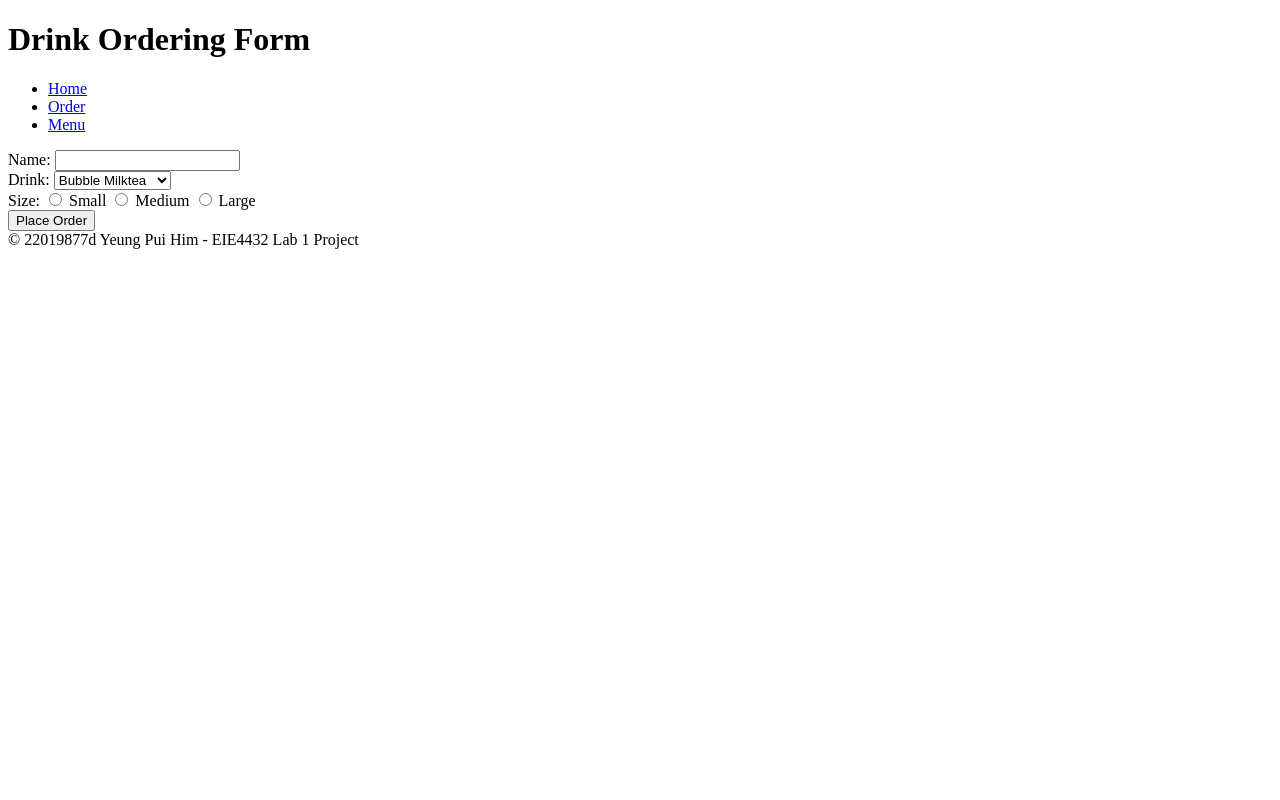
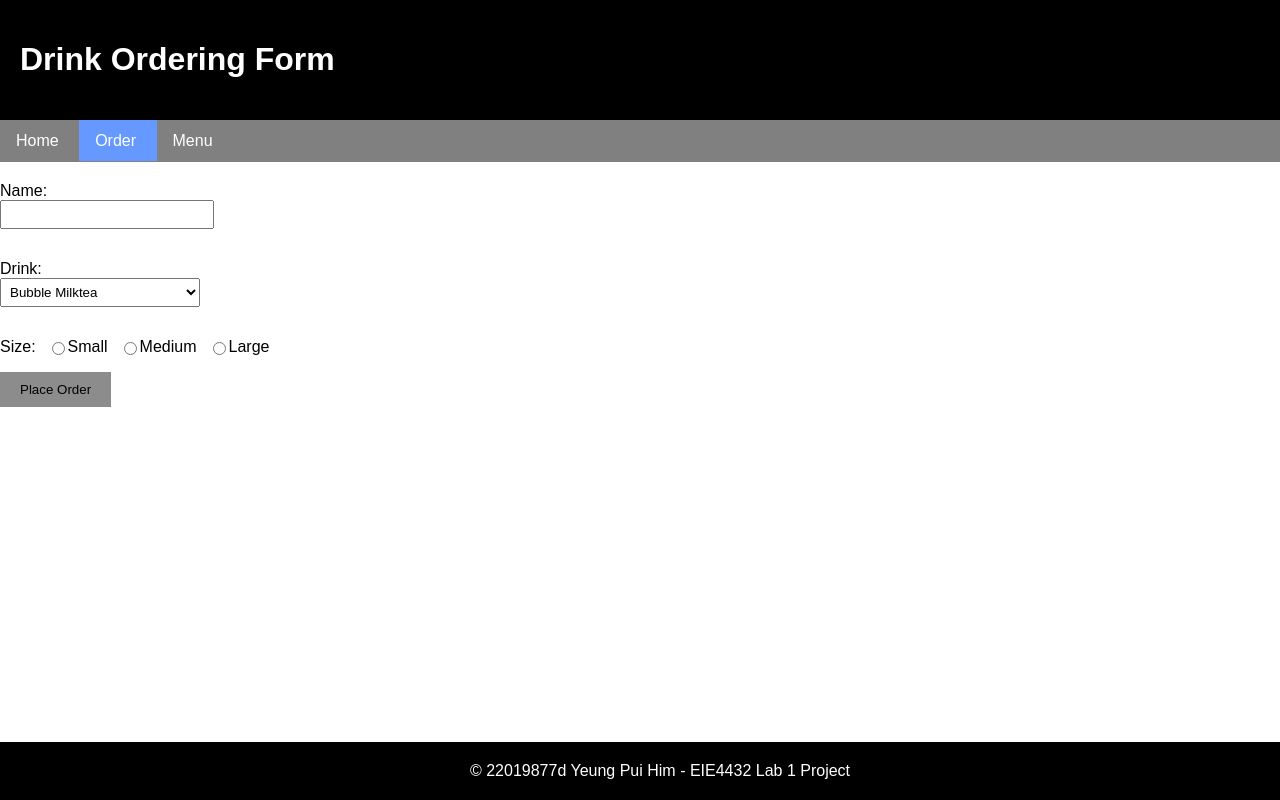
Before and after one commit to alan245245/EIE4432_Lab1, a plain HTML site: page order.html in a window 1280 px wide. Drawn offline with Linux system fonts and the light colour scheme.

Commit message:
Lab #2.3

```diff
--- a/order.html
+++ b/order.html
@@ -1,6 +1,7 @@
 <!DOCTYPE html>
 <html>
     <head>
+        <link rel="stylesheet" href="styles/order.css">
         <title>22019877d_Drink Ordering Form </title>
     </head>
     <body>
@@ -10,7 +11,7 @@
         <nav>
             <ul>
                 <li> <a href=#>Home</a> </li>
-                <li> <a href=#>Order</a> </li>
+                <li class="currentPage"> <a href=#>Order</a> </li>
                 <li> <a href=#>Menu</a> </li>
             </ul>
         </nav>
--- /dev/null
+++ b/styles/order.css
@@ -0,0 +1,100 @@
+header {
+    background-color: black;
+    color: white;
+    padding: 20px;
+}
+
+nav ul {
+    list-style: none;
+    margin: 0px;
+    padding-top: 12px;
+    padding-bottom: 12px;
+    padding-left: 0px;
+    padding-right: 0px;
+    background-color: gray;
+}
+
+nav ul li {
+    display: inline;
+    padding-top: 12px;
+    padding-bottom: 12px;
+    padding-left: 16px;
+    padding-right: 16px;
+}
+
+nav ul li a {
+    text-decoration: none;
+    color: white;
+}
+
+nav ul li:hover {
+    background-color: #8c8c8c;
+}
+
+li.currentPage {
+    background-color: #6699ff;
+}
+
+body {
+    font-family: Arial, sans-serif;
+
+    margin: 0px;
+    padding: 0px;
+    display: flex;
+    flex-direction: column;
+    min-height: 100%;
+}
+
+form {
+    margin-top: 20px;
+    margin-bottom: 20px;
+    display: flex;
+    flex-direction: column;
+    gap: 16px;
+}
+
+.size-select {
+    display: flex;
+}
+
+label {
+    display: block;
+}
+
+input[type="text"], select {
+    width: 200px;
+    padding: 5px;
+    margin-bottom: 15px;
+}
+
+input[type="select"], select {
+    width: 200px;
+    padding: 5px;
+    margin-bottom: 15px;
+}
+
+input[type="radio"]  {
+    margin-left: 16px;
+}
+
+input[type="submit"] {
+    background-color: #8c8c8c;
+    text-align: #FFFFFF;
+    padding-top: 10px;
+    padding-bottom: 10px;
+    padding-left: 20px;
+    padding-right: 20px;
+    border: 0px;
+    cursor: pointer;
+}
+
+footer {
+    background-color: black;
+    color: white;
+    padding: 20px;
+    text-align: center;
+    position: fixed;
+    bottom: 0px;
+    left: 0px;
+    width: 100%;
+}
```
